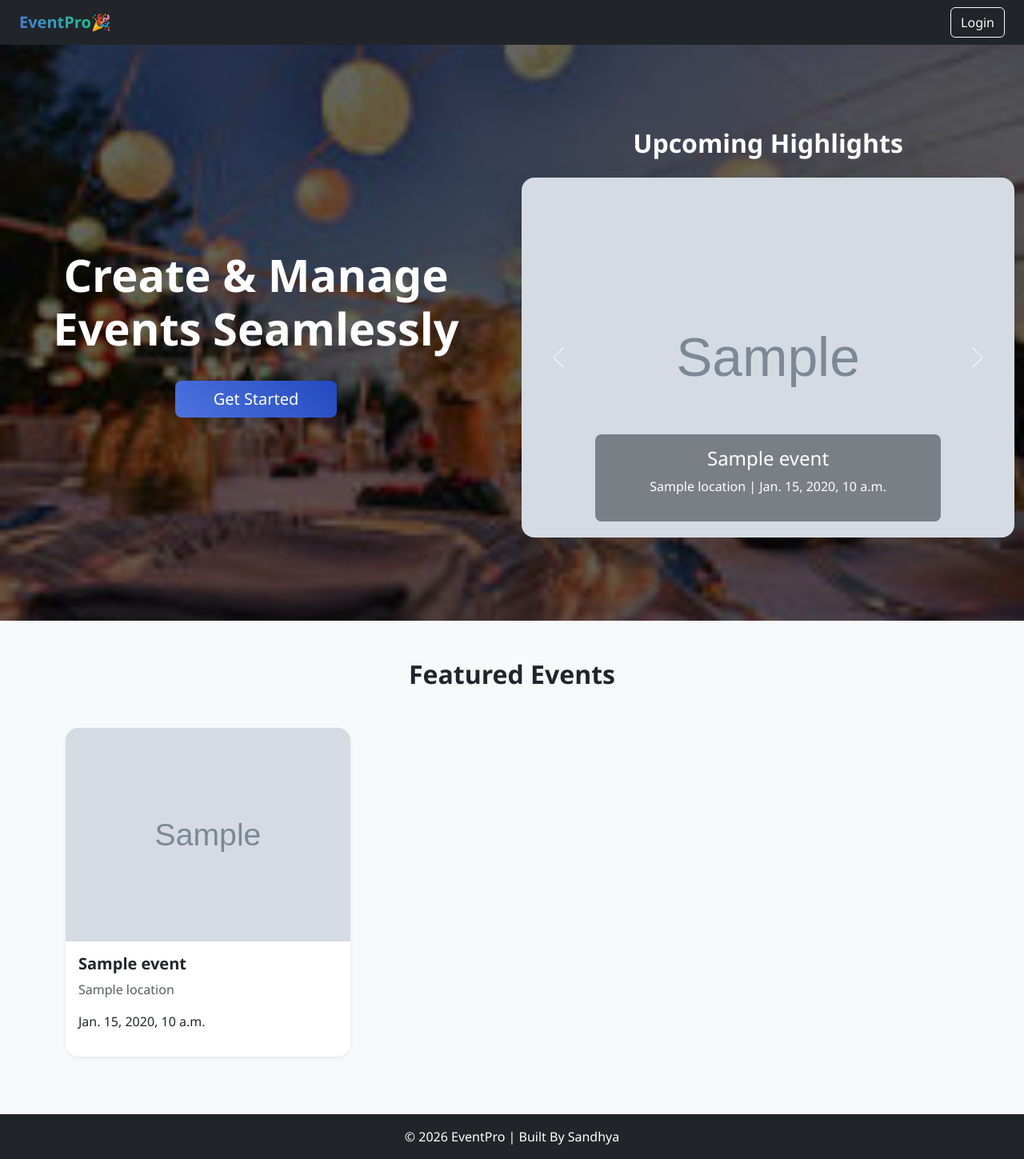
After one commit to sandhyaong/py-event-management, a Django app: template event_management/templates/landing.html in a window 1280 px wide. The commit adds this page. Shown: the whole page at 80% size. Run offline with Django 3.2, Linux system fonts and the light colour scheme; the template is opened without the code that fills it: most values are stand-ins (such as "Sample title", 1, 10 or a date in 2020); grey boxes marked "Sample" are stand-in pictures; parts of the project's set-up code (start-up, migrations or seed data) failed here and were passed over.

Commit message:
fix:login-landing-part-Crud-Done

```diff
--- a/event_management/templates/event_form.html
+++ b/event_management/templates/event_form.html
@@ -42,7 +42,7 @@
             <button type="submit" class="btn btn-primary px-4 py-2 rounded-pill">
                 Save Event
             </button>
-             <a href="{% url 'event_list' %}" class="btn btn-secondary">
+             <a href="{% url 'event_list' %}" class="btn btn-primary px-4 py-2 rounded-pill">
         Cancel
     </a>
 
--- /dev/null
+++ b/event_management/templates/landing.html
@@ -0,0 +1,120 @@
+{% load static %}
+<!DOCTYPE html>
+<html>
+<head>
+    <title>EventPro | Premium Event Management</title>
+    <link href="https://cdn.jsdelivr.net/npm/bootstrap@5.3.2/dist/css/bootstrap.min.css" rel="stylesheet">
+    <link rel="stylesheet" href="{% static 'css/style.css' %}">
+    <script src="https://cdn.jsdelivr.net/npm/bootstrap@5.3.2/dist/js/bootstrap.bundle.min.js"></script>
+
+</head>
+
+<body>
+
+<!-- 🔥 NAVBAR -->
+<nav class="navbar navbar-expand-lg navbar-dark bg-dark px-4">
+    <!-- <a class="navbar-brand fw-bold" href="#">EventPro</a> -->
+    <a class="navbar-brand fw-bold d-flex align-items-center" href="/">
+        <span class="text-gradient">EventPro</span>
+        <span class="me-2">🎉</span>
+</a>
+
+    <div class="ms-auto">
+        <a href="{% url 'login' %}" class="btn btn-outline-light">
+            Login
+        </a>
+    </div>
+</nav>
+
+
+<!-- 🔥 HERO SECTION -->
+<section class="hero-section">
+
+    <div class="container">
+        <h1 class="display-4 fw-bold">Create & Manage Events Seamlessly</h1>
+        <!-- <p class="lead mt-3">Professional event management dashboard built with Django</p> -->
+
+        <a href="{% url 'login' %}" class="btn btn-primary btn-lg mt-4 px-5">
+            Get Started
+        </a>
+    </div>
+    <!-- 🔥 Featured Slider -->
+<section class="container my-5">
+
+    <h2 class="text-center fw-bold mb-4">Upcoming Highlights</h2>
+
+    <div id="eventCarousel" class="carousel slide carousel-fade" data-bs-ride="carousel" data-bs-interval="2500">
+
+        <div class="carousel-inner rounded-4 shadow-lg">
+
+            {% for event in events|slice:":3" %}
+            <div class="carousel-item {% if forloop.first %}active{% endif %}">
+
+                {% if event.image %}
+                <img src="{{ event.image.url }}" class="d-block w-100" style="height:450px; object-fit:cover;">
+                {% endif %}
+
+                <div class="carousel-caption bg-dark bg-opacity-50 rounded-3 p-3">
+                    <h4>{{ event.title }}</h4>
+                    <p>{{ event.location }} | {{ event.event_date }}</p>
+                </div>
+
+            </div>
+            {% endfor %}
+
+        </div>
+
+        <!-- Controls -->
+        <button class="carousel-control-prev" type="button" data-bs-target="#eventCarousel" data-bs-slide="prev">
+            <span class="carousel-control-prev-icon"></span>
+        </button>
+
+        <button class="carousel-control-next" type="button" data-bs-target="#eventCarousel" data-bs-slide="next">
+            <span class="carousel-control-next-icon"></span>
+        </button>
+
+    </div>
+
+</section>
+</section>
+
+
+<!-- 🔥 FEATURED EVENTS -->
+<section class="py-5 bg-light">
+    <div class="container">
+
+        <h2 class="text-center mb-5 fw-bold">Featured Events</h2>
+
+        <div class="row">
+
+            {% for event in featured_events %}
+            <div class="col-md-4 mb-4">
+                <div class="card shadow-sm border-0 rounded-4">
+
+                    {% if event.image %}
+                    <img src="{{ event.image.url }}" class="card-img-top rounded-top-4">
+                    {% endif %}
+
+                    <div class="card-body">
+                        <h5 class="fw-bold">{{ event.title }}</h5>
+                        <p class="text-muted">{{ event.location }}</p>
+                        <p>{{ event.event_date }}</p>
+                    </div>
+
+                </div>
+            </div>
+            {% endfor %}
+
+        </div>
+    </div>
+</section>
+
+
+
+<!-- 🔥 FOOTER -->
+<footer class="bg-dark text-white text-center py-3">
+    © 2026 EventPro | Built By Sandhya
+</footer>
+
+</body>
+</html>
--- a/event_management/templates/registration/login.html
+++ b/event_management/templates/registration/login.html
@@ -9,7 +9,11 @@
 <body class="login-page">
 
 <div class="login-card">
-    <h3 class="text-center mb-4">Admin Login</h3>
+        <a class="navbar-brand fw-bold d-flex align-items-center" href="/">
+        <span class="text-gradient">EventPro</span>
+        <span class="me-2">🎉</span>
+</a>
+    <h3 class="text-center mb-4">Login</h3>
 
     <form method="post">
         {% csrf_token %}
--- a/event_management/urls.py
+++ b/event_management/urls.py
@@ -3,13 +3,12 @@ from . import views
 from django.contrib.auth import views as auth_views
 
 urlpatterns = [
-       path('login/', auth_views.LoginView.as_view(template_name='login.html'), name='login'),
-    path('logout/', auth_views.LogoutView.as_view(), name='logout'),
-    path('', views.event_list, name='event_list'),
+       path('login/', auth_views.LoginView.as_view(template_name='registration/login.html'), name='login'),
+    path('logout/', auth_views.LogoutView.as_view(next_page='/'), name='logout'),
+    path('dashboard/', views.event_list, name='event_list'),
+    path('', views.landing_page, name='landing'),
     path('add/', views.add_event, name='event_add'),
     path('edit/<id>/', views.edit_event, name='event_edit'),
     path('delete/<id>/', views.delete_event, name='event_delete'),
-     path('accounts/', include('django.contrib.auth.urls'))
-    # path('logout/', logout_view, name='logout'),
-
+    #  path('accounts/', include('django.contrib.auth.urls'))
 ]
--- a/events/settings.py
+++ b/events/settings.py
@@ -138,6 +138,6 @@ MEDIA_ROOT = BASE_DIR / 'media'
 # LOGIN_URL = 'login'
 # LOGIN_REDIRECT_URL = 'event_list'
 # LOGOUT_REDIRECT_URL = 'login'
-LOGIN_URL = '/accounts/login/'
-LOGIN_REDIRECT_URL = '/'
-LOGOUT_REDIRECT_URL = '/accounts/login/'
+LOGIN_URL = '/login/'
+LOGIN_REDIRECT_URL = '/dashboard/'
+LOGOUT_REDIRECT_URL = '/'
--- a/events/urls.py
+++ b/events/urls.py
@@ -22,10 +22,10 @@ from rest_framework_simplejwt.views import (
     TokenRefreshView,
 )
 
-path('api/token/', TokenObtainPairView.as_view()),
-path('api/token/refresh/', TokenRefreshView.as_view()),
 
 urlpatterns = [
+    path('', include('event_management.urls')),
+path('api/token/refresh/', TokenRefreshView.as_view()),
+path('api/token/', TokenObtainPairView.as_view()),
     # path('admin/', admin.site.urls),
-    path('', include('event_management.urls')),
 ] + static(settings.MEDIA_URL, document_root=settings.MEDIA_ROOT)
--- a/static/css/style.css
+++ b/static/css/style.css
@@ -2,11 +2,21 @@ body {
     font-family: 'Segoe UI', sans-serif;
 }
 
-.sidebar {
+ .sidebar {
     width: 250px;
+    background: linear-gradient(180deg, #4e73df, #224abe);
+    position: fixed;
+    top: 0;
+    left: 0;
     height: 100vh;
-    background: linear-gradient(180deg, #4e73df, #224abe);
 }
+
+.content {
+    margin-left: 250px;
+    padding: 20px;
+    min-height: 100vh;
+}
+
 
 .menu-item {
     display: block;
@@ -69,3 +79,27 @@ body {
     background: linear-gradient(45deg, #4e73df, #224abe);
     border: none;
 }
+/* landingPage */
+.hero-section {
+    height: 90vh;
+    background: linear-gradient(rgba(0,0,0,0.6), rgba(0,0,0,0.6)),
+                url("/static/images/event2.jpg") center/cover no-repeat;
+    display: flex;
+    align-items: center;
+    justify-content: center;
+    text-align: center;
+    color: white;
+}
+/* Logo */
+.text-gradient {
+    background: linear-gradient(45deg, #4e73df, #1cc88a);
+    -webkit-background-clip: text;
+    -webkit-text-fill-color: transparent;
+    font-weight: 700;
+}
+.text-gradient1{
+      background: linear-gradient(45deg, #df924e, #1cc88a);
+    -webkit-background-clip: text;
+    -webkit-text-fill-color: transparent;
+    font-weight: 700;
+}
```
Also changed, not shown: event_management/templates/base.html (+21 -0 lines), event_management/templates/event_detail.html (deleted, +0 -19 lines), event_management/templates/event_list.html (+33 -2 lines), event_management/views.py (+23 -0 lines), media/events/event1_nIFeDX6.jpg (added).
